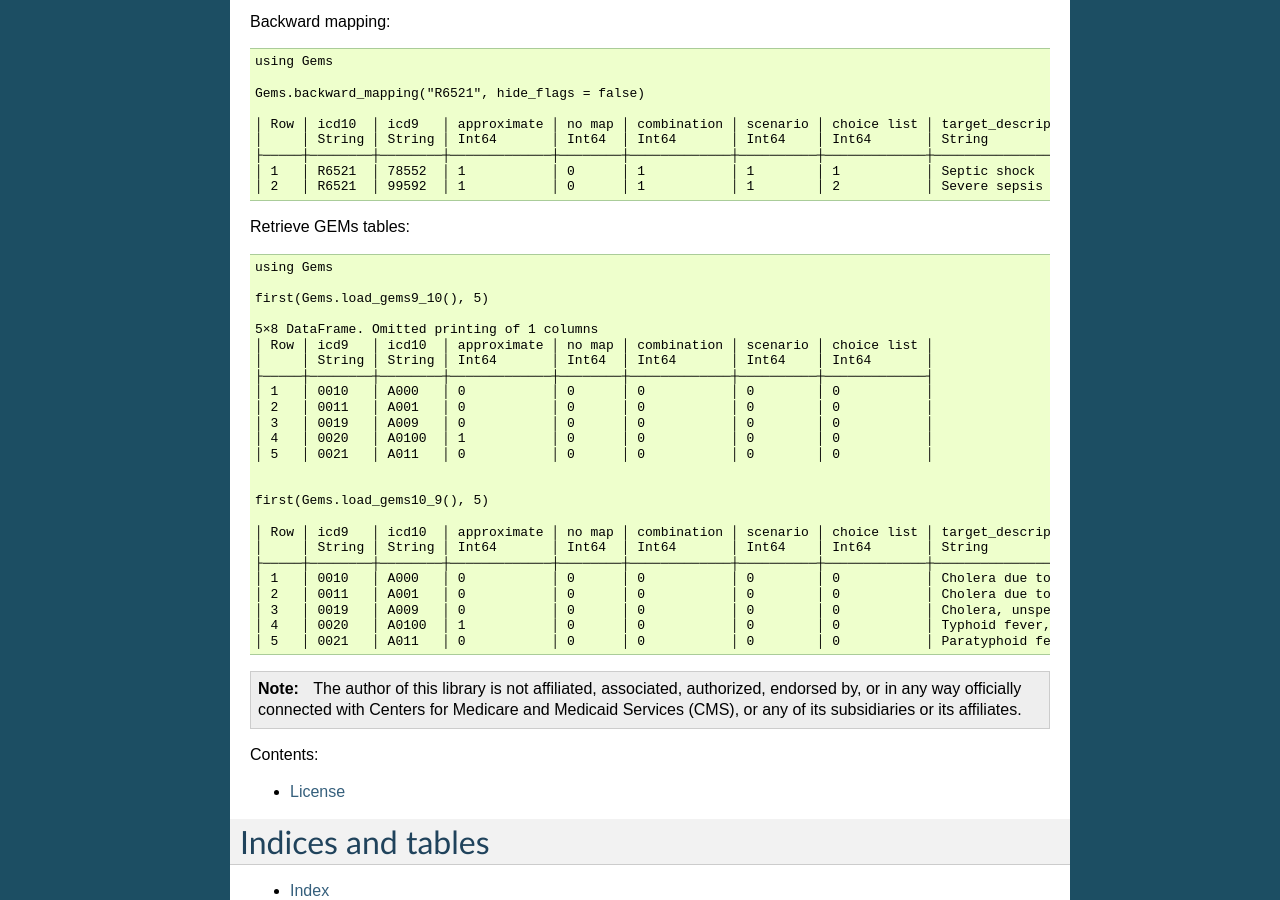
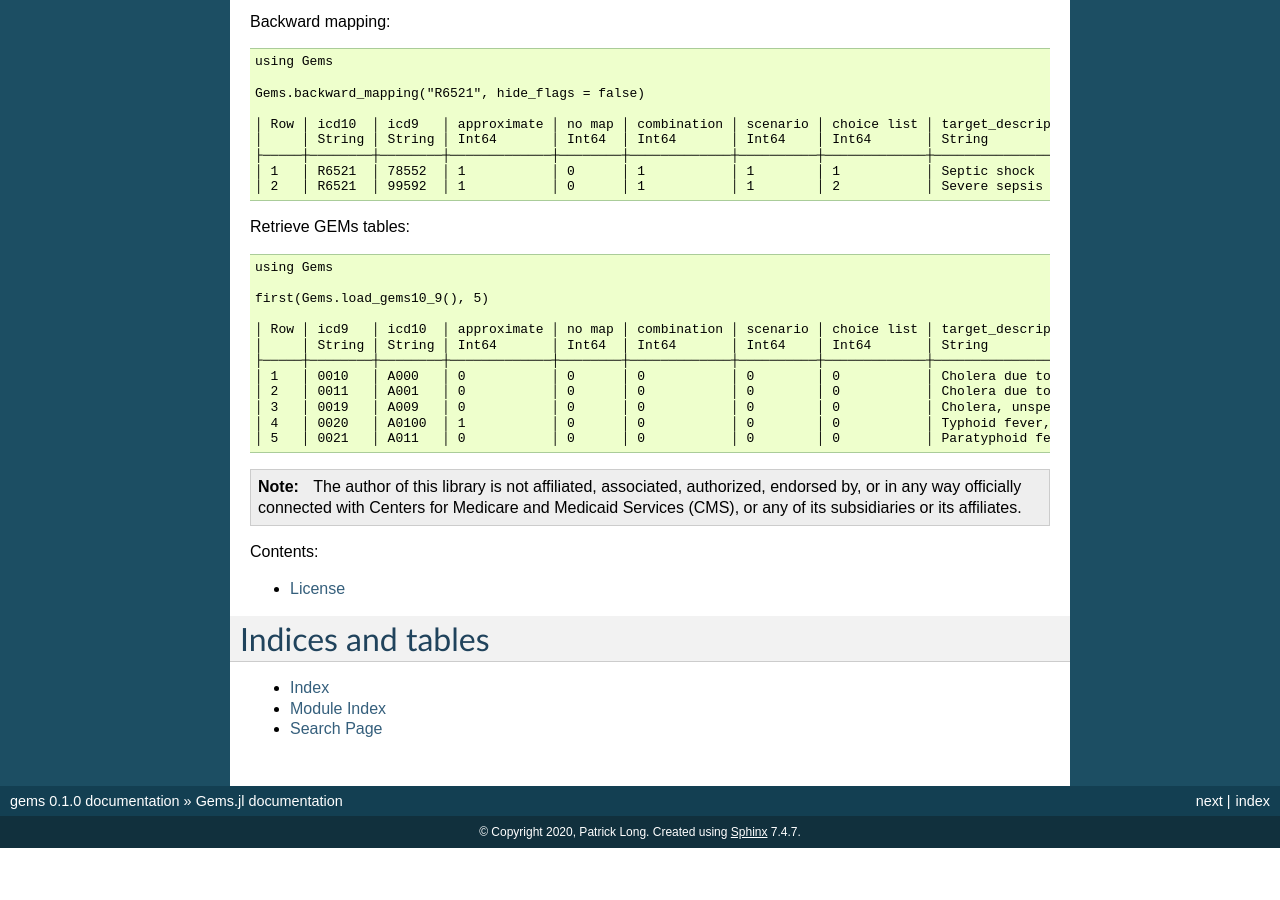
Before and after one commit to patrickmlong/Gems, a Sphinx documentation site: the page built from docs/source/index.rst, in a window 1280 px wide and 900 px high, scrolled down 1184 px. Built offline with Sphinx 7.4.7, drawn with Linux system fonts in a browser that asks for light colours; after the commit the page ends 2032 px from its top, so only the background shows below that.

Commit message:
Update index.rst

```diff
--- a/docs/source/index.rst
+++ b/docs/source/index.rst
@@ -76,19 +76,6 @@ Retrieve GEMs tables::
 
    using Gems
 
-   first(Gems.load_gems9_10(), 5)
-
-   5×8 DataFrame. Omitted printing of 1 columns
-   │ Row │ icd9   │ icd10  │ approximate │ no map │ combination │ scenario │ choice list │
-   │     │ String │ String │ Int64       │ Int64  │ Int64       │ Int64    │ Int64       │
-   ├─────┼────────┼────────┼─────────────┼────────┼─────────────┼──────────┼─────────────┤
-   │ 1   │ 0010   │ A000   │ 0           │ 0      │ 0           │ 0        │ 0           │
-   │ 2   │ 0011   │ A001   │ 0           │ 0      │ 0           │ 0        │ 0           │
-   │ 3   │ 0019   │ A009   │ 0           │ 0      │ 0           │ 0        │ 0           │
-   │ 4   │ 0020   │ A0100  │ 1           │ 0      │ 0           │ 0        │ 0           │
-   │ 5   │ 0021   │ A011   │ 0           │ 0      │ 0           │ 0        │ 0           │
-
-
    first(Gems.load_gems10_9(), 5)
 
    │ Row │ icd9   │ icd10  │ approximate │ no map │ combination │ scenario │ choice list │ target_descriptions                                │ source_descriptions                   │
```
